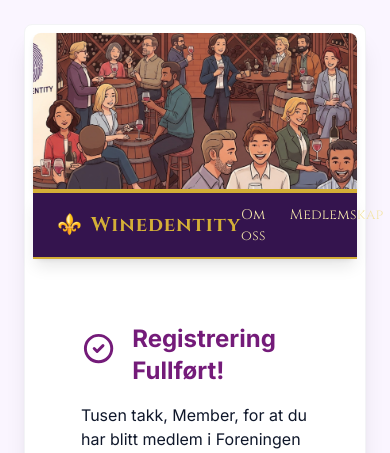
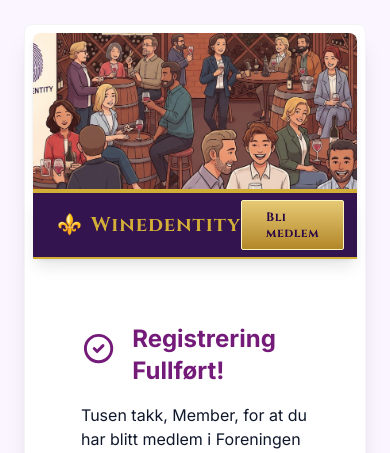
Before and after one commit to dagdagdag83/winedentity_medlem, a Flask app: page /success in a window 390 px wide. Shown: the top 453 px of the page. Run offline with Flask 3, Linux system fonts and the light colour scheme; some libraries are stand-ins or nearby versions.

Commit message:
navvybarry

```diff
--- a/templates/base.jinja2
+++ b/templates/base.jinja2
@@ -31,7 +31,7 @@
           </a>
 
           <!-- Navigation Links -->
-          <ul class="flex space-x-6 text-sm font-medium text-[#f3e5ab]">
+          <ul class="hidden md:flex space-x-6 text-sm font-medium text-[#f3e5ab]">
             <li><a href="/#about"
                 class="hover:text-[#d4af37] transition-colors relative group font-['Cinzel'] tracking-wide">
                 Om oss
@@ -46,7 +46,7 @@
 
           <!-- CTA Button -->
           <a href="{% if env == 'local' %}/reg{% else %}http://reg.winedentity.org{% endif %}"
-            class="hidden md:inline-flex px-6 py-2 bg-gradient-to-b from-[#e6c975] to-[#b38728] text-[#2a0845] rounded-sm text-xs font-bold hover:shadow-[0_0_15px_rgba(212,175,55,0.6)] transition-all font-['Cinzel'] tracking-wider border border-[#fcf6ba] hover:scale-105">
+            class="inline-flex px-6 py-2 bg-gradient-to-b from-[#e6c975] to-[#b38728] text-[#2a0845] rounded-sm text-xs font-bold hover:shadow-[0_0_15px_rgba(212,175,55,0.6)] transition-all font-['Cinzel'] tracking-wider border border-[#fcf6ba] hover:scale-105">
             Bli medlem
           </a>
         </div>
```
